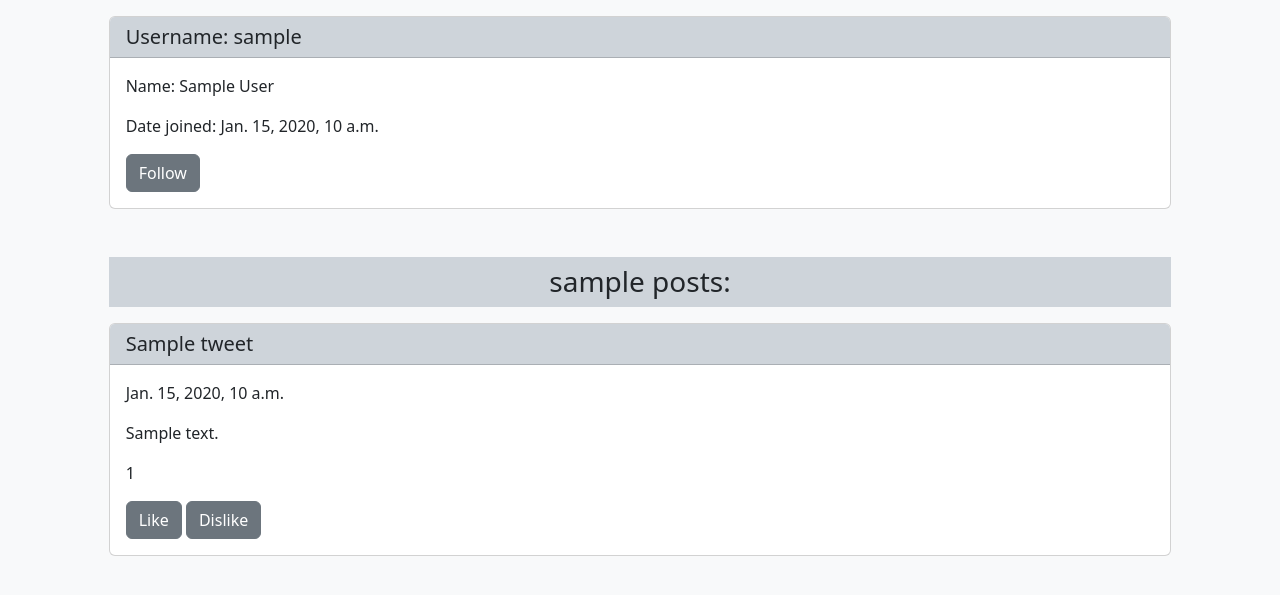
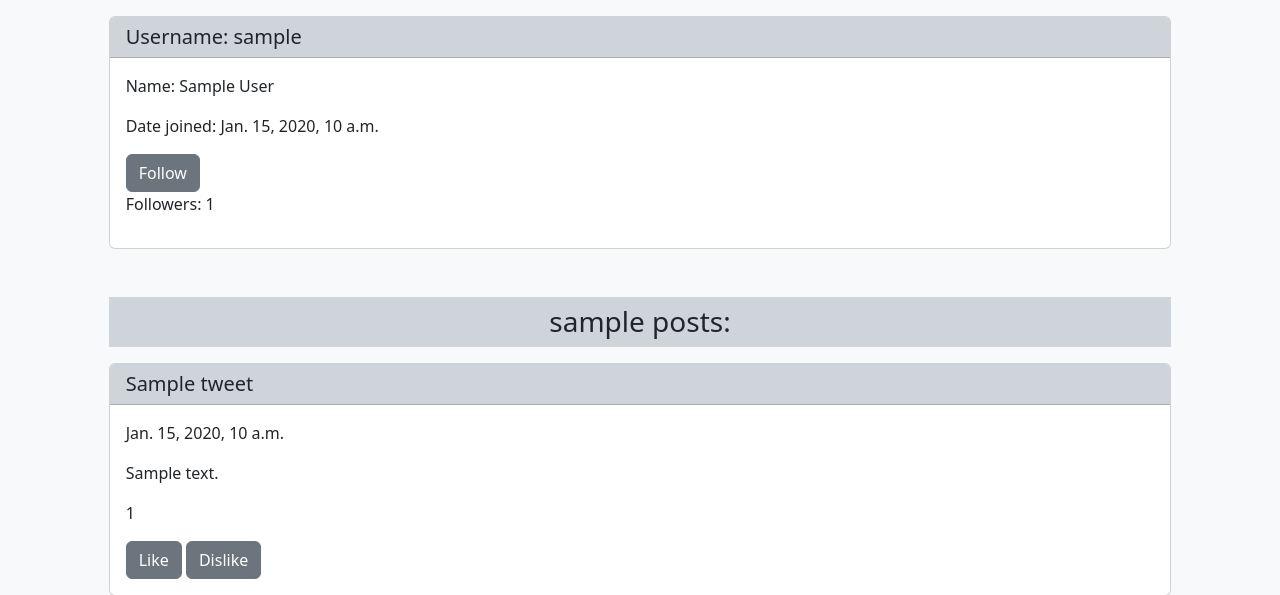
Before and after one commit to badgersky/social-media-app, a Django app: template users/templates/users/profile.html in a window 1280 px wide. Shown: the part 76-671 px from the top of the page. Run offline with Django 4.2, Linux system fonts and the light colour scheme; the template is opened without the code that fills it: values that come from a table or form of the project are taken from there, others are empty; tables that the repository leaves empty hold one stand-in row (values such as "Sample post"); some libraries are stand-ins or nearby versions.

Commit message:
add number of fallowers to profile page

```diff
--- a/users/templates/users/profile.html
+++ b/users/templates/users/profile.html
@@ -18,8 +18,10 @@
             {% if not owner %}
                 {% if not following %}
                     <a href="{% url 'follows:follow' user_id=found_user.id %}" class="btn btn-secondary">Follow</a>
+                    <p>Followers: {{ found_user.followers }}</p>
                 {% else %}
                     <a href="" class="btn btn-secondary">Unfollow</a>
+                    <p>Followers: {{ found_user.followers }}</p>
                 {% endif %}
             {% else %}
                 <div class="mt-2 mb-2">
```
